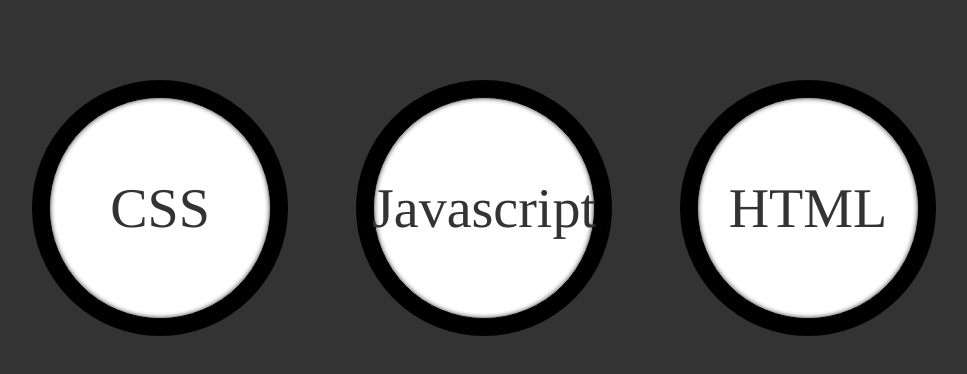
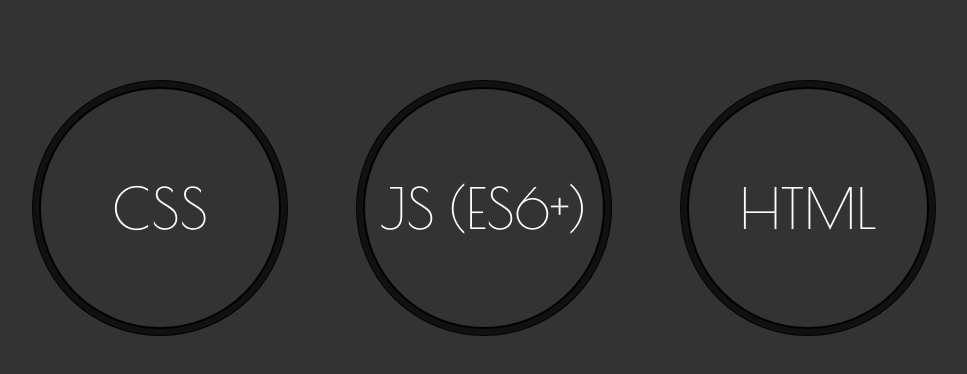
Before and after one commit to Tsumirez/css-radial-progress, a plain HTML site: page index.html in a window 1280 px wide. Shown: the whole page, without its empty margins (156-1123 px from the left). Drawn offline with nearby package versions, Linux system fonts and the light colour scheme; a web font is replaced by a local one.

Commit message:
Fixed small display issues (background bleeding) and addes some smoother styling.

```diff
--- a/index.html
+++ b/index.html
@@ -5,27 +5,27 @@
     <meta charset="UTF-8">
     <meta http-equiv="X-UA-Compatible" content="IE=edge">
     <meta name="viewport" content="width=device-width, initial-scale=1.0">
-    <link href="https://fonts.googleapis.com/css2?family=Glass+Antiqua&display=swap" rel="stylesheet">
+    <link href="https://fonts.googleapis.com/css2?family=Poiret+One&display=swap" rel="stylesheet">
     <link rel="stylesheet" href="style.css">
     <title>Document</title>
 </head>
 
 <body>
-    <div class="circle c-40">
+    <div class="circle c-90">
         <div class="second"></div>
-        <span class="content">CSS</span>
+        <span class="content"><span>CSS</span></span>
         <div class="first"></div>
     </div>
 
-    <div class="circle c-90">
+    <div class="circle c-40">
         <div class="second"></div>
-        <span class="content">Javascript</span>
+        <span class="content"><span>JS (ES6+)</span></span>
         <div class="first"></div>
     </div>
 
     <div class="circle c-20">
         <div class="second"></div>
-        <span class="content">HTML</span>
+        <span class="content"><span>HTML</span></span>
         <div class="first"></div>
     </div>
 </body>
--- a/style.css
+++ b/style.css
@@ -1,3 +1,5 @@
+/* Tsumirez (or/and Zefirez) @ github.com */
+
 * {
   padding: 0;
   margin: 0;
@@ -9,27 +11,29 @@ body {
   background:#333;
 }
 
-/* Progress circle engine, so to speak */
+/* the main styles */
 .circle {
   font-size: 0;
   display: inline-block;
   position: relative;
   width:16rem;
   height:16rem;
-  background: conic-gradient(#0a0 0deg, #ff0 360deg);
+  /* background: conic-gradient( #44d 0deg, #f09 360deg); */
+  background: conic-gradient( #204 0deg, #09f 360deg);
   margin:5rem 2rem;
   border-radius:8rem;
-  border:0.625rem solid black;
+  border:0.125rem solid black;
+  cursor: pointer;
 }
 
 .circle > div {
-  height: 100%;
-  width: 50%;
+  top:-1px;
+  height: calc(100% + 2px);
+  width: calc(50% + 1px);
   display: inline-block;
-  position: relative;
+  position: absolute;
   overflow: hidden;
   border-radius:0 8rem 8rem 0;
-  transform: scale(1.01);
 }
 
 .circle>div::before,
@@ -38,7 +42,7 @@ body {
   width: 100%;
   height: 100%;
   transform-origin: left;
-  background: #000;
+  background: #111;
 }
 
 .circle>div::before {
@@ -46,13 +50,13 @@ body {
 }
 
 .circle>div::after {
-  top: 0;
   left: 0;
   position: absolute;
 }
 
 .circle > div.second {
-  transform: rotate(180deg) scale(1.01);;
+  left:-1px;
+  transform: rotate(180deg);
 }
 
 .circle > div.first::after {
@@ -105,20 +109,30 @@ body {
 /*Content styles */
 
 .content {
-  top:3%;
-  left:3%;
-  width:94%;
-  height:94%;
+  top:2%;
+  left:2%;
   z-index:3;
+  width:96%;
+  height:96%;
+  position:absolute;
+
   display:flex;
   justify-content: center;
   align-items: center;
-  border:1px solid #000;
+
+  border:0.125rem solid #000;
   border-radius: 50%;
-  position:absolute;
-  background:white;
-  font: 400 3.5rem "Glass Antiqua", Times, serif;
-  line-height:3.5rem;
-  color: #333;
-  box-shadow:inset 0 0 5px #333;
+
+  color: #fff;
+  background:#333;
+  font: 400 3.5rem "Poiret One", Times, serif;
 }
+
+/* content hover effects */
+.content:hover {
+ background:#111;
+}
+
+.content:hover > span {
+  text-shadow: 1px 1px 3px rgba(255,255,255,0.4);
+}
```
